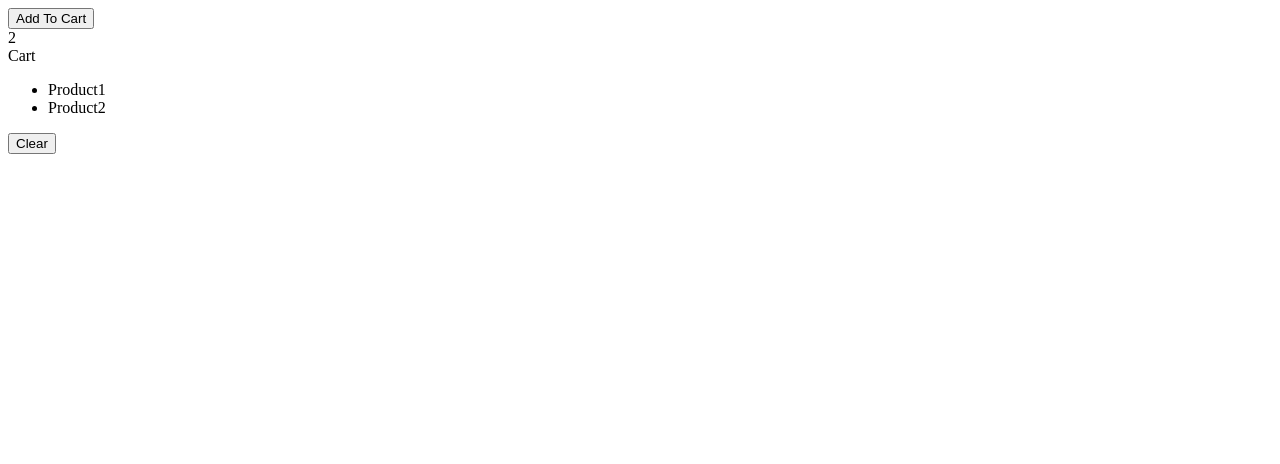
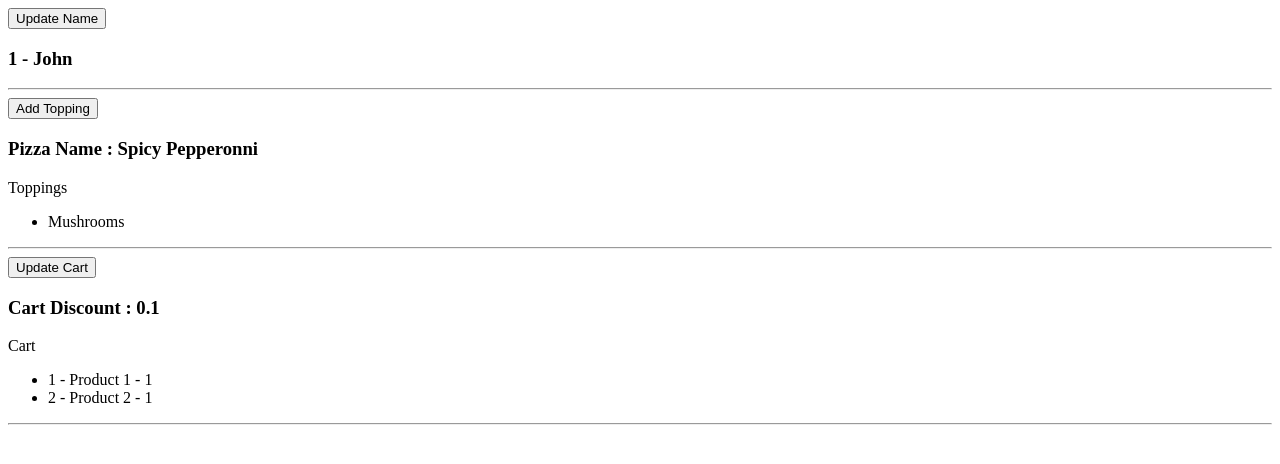
Before and after one commit to tapiwam/react-practice1, a React (Vite) app: page / in a window 1280 px wide. Shown: the top 464 px of the page. Built offline with nearby package versions, Linux system fonts and the light colour scheme.

Commit message:
Added state excercises for updating and managing state

```diff
--- a/src/App.tsx
+++ b/src/App.tsx
@@ -5,27 +5,82 @@ import NavBar from "./components/NavBar";
 import Cart from "./components/Cart";
 
 function App() {
-  const [cart, setCart] = useState(["Product1", "Product2"]);
+  // Excercise 1
+  const [game, setGame] = useState({
+    id: 1,
+    player: {
+      name: "John",
+    },
+  });
 
-  const handleClick = () => {
-    // setting arrays in state also need new arrays
-
-    // Update a value -> Map to find then spread the inner object with updates
-    // setBugs(bugs.map((bug) => (bug.id === 1 ? { ...bug, fixed: true } : bug)));
-    setCart([...cart, "Produce3"]);
+  const handleClick1 = () => {
+    setGame({ ...game, player: { ...game.player, name: "Bob" } });
   };
 
-  const handleClearCart = () => {
-    setCart([]);
+  // Excercise 2 - add pizza topping
+
+  const [pizza, setPizza] = useState({
+    name: "Spicy Pepperonni",
+    toppings: ["Mushrooms"],
+  });
+
+  const handlePizzaToppings = () => {
+    setPizza({
+      ...pizza,
+      toppings: [...pizza.toppings, "Pepperonni"],
+    });
   };
 
+  // Excercise 3 - Update cart
+
+  const [cart, setCart] = useState({
+    discount: 0.1,
+    items: [
+      { id: 1, title: "Product 1", quantity: 1 },
+      { id: 2, title: "Product 2", quantity: 1 },
+    ],
+  });
+
+  const handleCartUpdate = () => {
+    setCart({
+      ...cart,
+      items: cart.items.map((item) =>
+        item.id === 1 ? { ...item, quantity: item.quantity + 1 } : item
+      ),
+    });
+  };
+
+  // Render
   return (
     <div>
-      <button onClick={handleClick}>Add To Cart</button>
+      <button onClick={handleClick1}>Update Name</button>
       <br />
-
-      <NavBar cartCount={cart.length}></NavBar>
-      <Cart cartItems={cart} onClear={handleClearCart}></Cart>
+      <h3>
+        {game.id} - {game.player.name}
+      </h3>
+      <hr />
+      <button onClick={handlePizzaToppings}>Add Topping</button>
+      <br />
+      <h3>Pizza Name : {pizza.name}</h3>
+      Toppings
+      <ul>
+        {pizza.toppings.map((topping, index) => (
+          <li key={index}>{topping}</li>
+        ))}
+      </ul>
+      <hr />
+      <button onClick={handleCartUpdate}>Update Cart</button>
+      <br />
+      <h3>Cart Discount : {cart.discount}</h3>
+      Cart
+      <ul>
+        {cart.items.map((item, index) => (
+          <li key={index}>
+            {item.id} - {item.title} - {item.quantity}
+          </li>
+        ))}
+      </ul>
+      <hr />
     </div>
   );
 }
```
